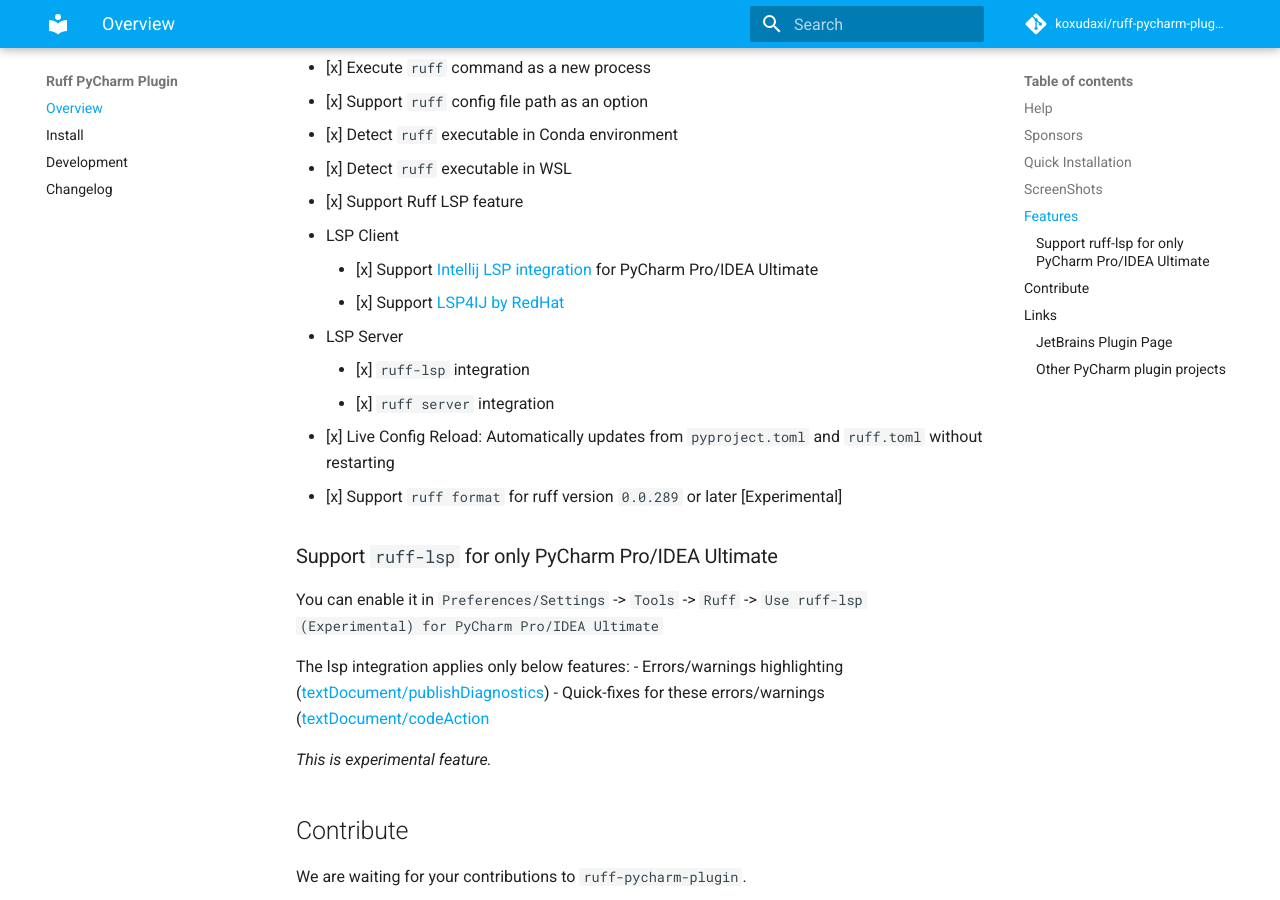
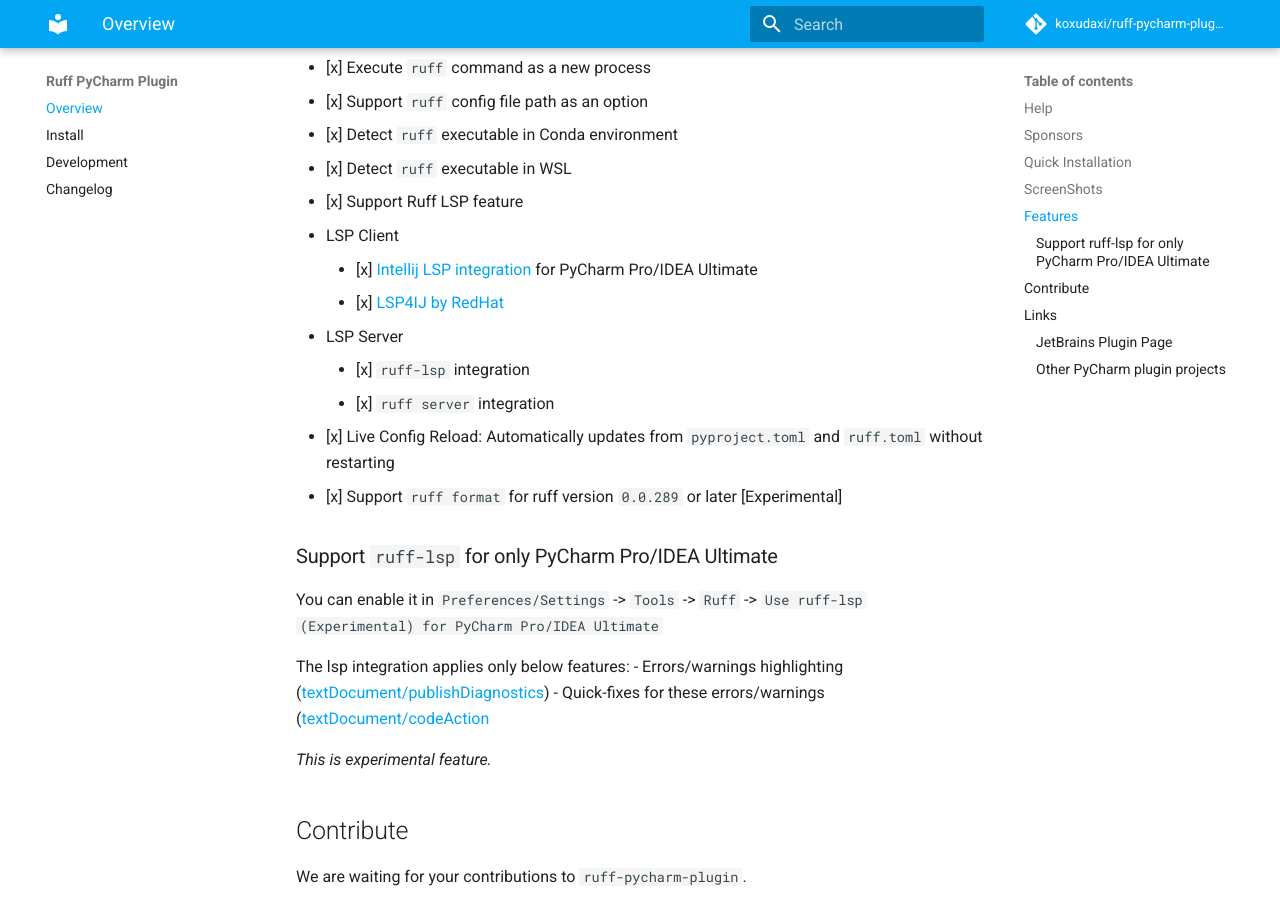
Before and after one commit to koxudaxi/ruff-pycharm-plugin, an MkDocs documentation site: the page built from docs/index.md, in a window 1280 px wide and 900 px high, scrolled down 2789 px. Built offline with MkDocs 1.6.1 and Material for MkDocs 9.7.7, drawn with Linux system fonts in a browser that asks for light colours; comment, search, counter and statistics services are not loaded.

```diff
--- a/docs/index.md
+++ b/docs/index.md
@@ -60,8 +60,8 @@ See [documentation](https://koxudaxi.github.io/ruff-pycharm-plugin/) for more de
 - [x] Detect `ruff` executable in WSL
 - [x] Support Ruff LSP feature
   - LSP Client
-    - [x] Support [Intellij LSP integration](https://blog.jetbrains.com/platform/2023/07/lsp-for-plugin-developers/) for PyCharm Pro/IDEA Ultimate
-    - [x] Support [LSP4IJ by RedHat](https://github.com/redhat-developer/lsp4ij)
+    - [x] [Intellij LSP integration](https://blog.jetbrains.com/platform/2023/07/lsp-for-plugin-developers/) for PyCharm Pro/IDEA Ultimate
+    - [x] [LSP4IJ by RedHat](https://github.com/redhat-developer/lsp4ij)
   - LSP Server
     - [x] `ruff-lsp` integration
     - [x] `ruff server` integration
```
Also changed, not shown: README.md (+2 -2 lines).
